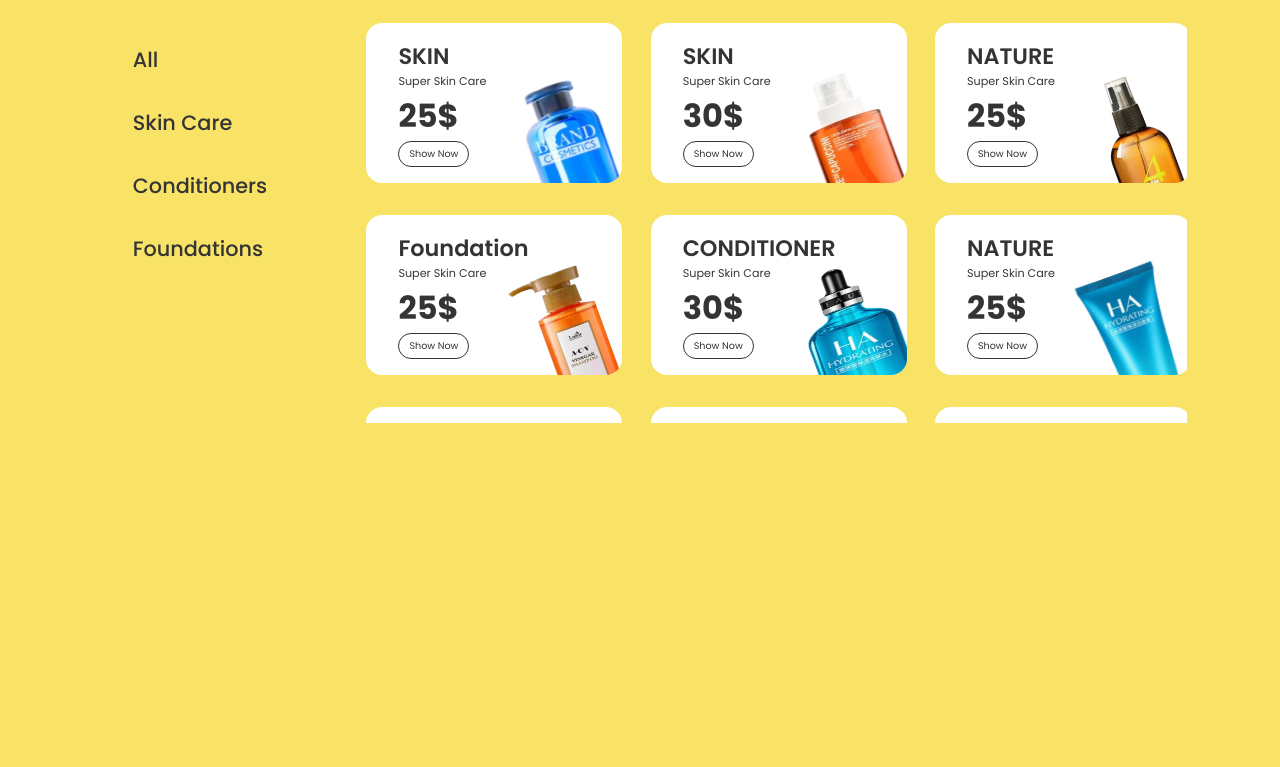
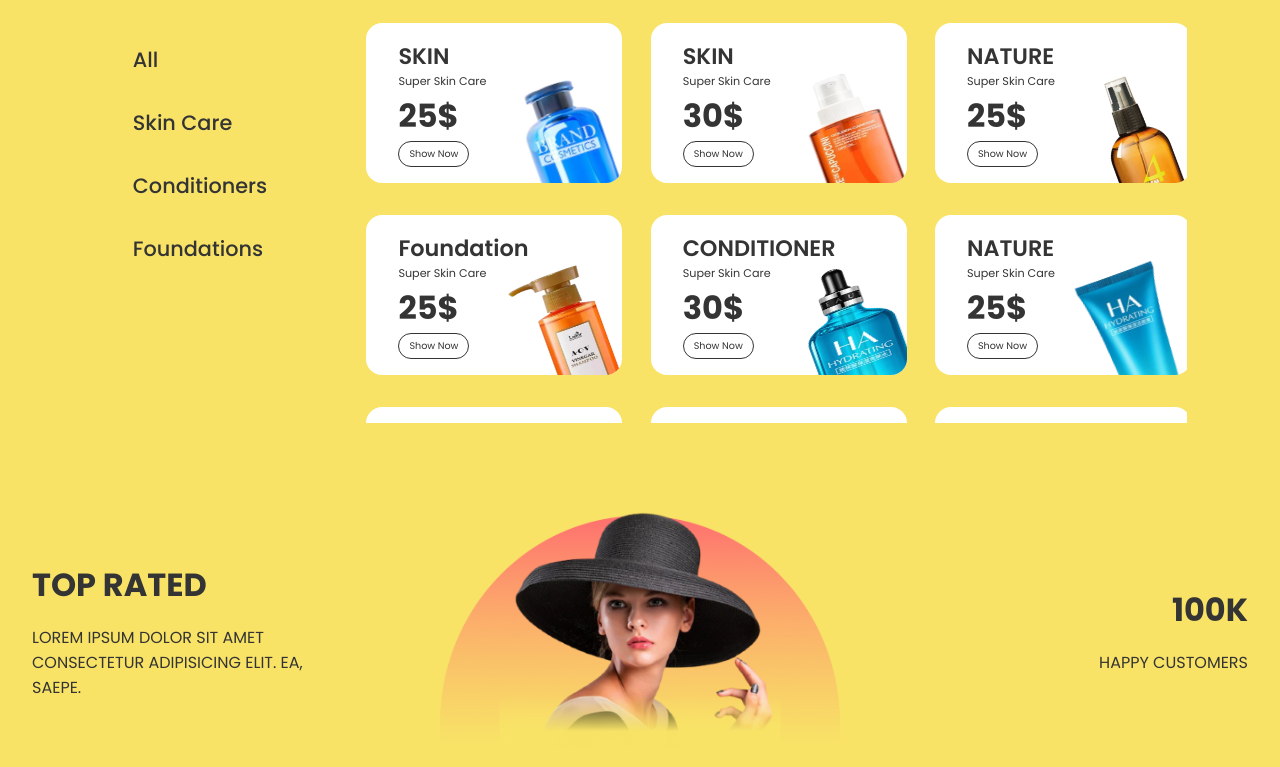
Before and after one commit to wabbi-khan/modern-ecommerce, a React (Create React App) app: page / in a window 1280 px wide. Shown: the part 1264-2031 px from the top of the page. Before the commit the page ends 1687 px from the top, so only its background shows below. Built offline with nearby package versions, Linux system fonts and the light colour scheme.

Commit message:
create testimonials

```diff
--- a/src/App.jsx
+++ b/src/App.jsx
@@ -3,6 +3,7 @@
 import Hero from "./components/hero/Hero";
 import Products from "./components/products/Products";
 import Slider from "./components/slider/Slider";
+import Testimonials from "./components/testimonial/Testimonials";
 import Virtual from "./components/virtual/Virtual";
 
 function App() {
@@ -13,6 +14,7 @@
       <Slider />
       <Virtual />
       <Products />
+      <Testimonials />
     </div>
   );
 }
--- /dev/null
+++ b/src/components/testimonial/Testimonials.jsx
@@ -0,0 +1,24 @@
+import React from "react";
+import css from "./Testimonials.module.css";
+import Hero from "../../assets/testimonialHero.png";
+const Testimonials = () => {
+  return (
+    <div className={css.testimonials}>
+      <div className={css.wrapper}>
+        <div className={css.container}>
+          <span>Top Rated</span>
+          <span>
+            Lorem ipsum dolor sit amet consectetur adipisicing elit. Ea, saepe.
+          </span>
+        </div>
+        <img src={Hero} alt='hero' />
+        <div className={css.container}>
+          <span>100K</span>
+          <span>Happy Customers</span>
+        </div>
+      </div>
+    </div>
+  );
+};
+
+export default Testimonials;
--- /dev/null
+++ b/src/components/testimonial/Testimonials.module.css
@@ -0,0 +1,43 @@
+.testimonials {
+    display: flex;
+    flex-direction: column;
+    justify-content: center;
+    align-items: center;
+    padding: 4rem 2rem;
+}
+
+.wrapper {
+    display: grid;
+    align-items: flex-end;
+    width: 100%;
+    grid-template-columns: 1fr 2fr 1fr;
+    align-items: center;
+}
+
+.wrapper>img {
+    width: 25rem;
+    justify-self: center;
+}
+
+.container {
+    display: flex;
+    flex-direction: column;
+    gap: 1rem;
+}
+
+.container> :nth-child(1) {
+    font-size: 2rem;
+    text-transform: uppercase;
+    display: block;
+    font-weight: bold;
+}
+
+.container> :nth-child(2) {
+    font-size: 0.8 rem;
+    text-transform: uppercase;
+    display: block;
+}
+
+.wrapper> :nth-child(3) {
+    text-align: right;
+}
```
